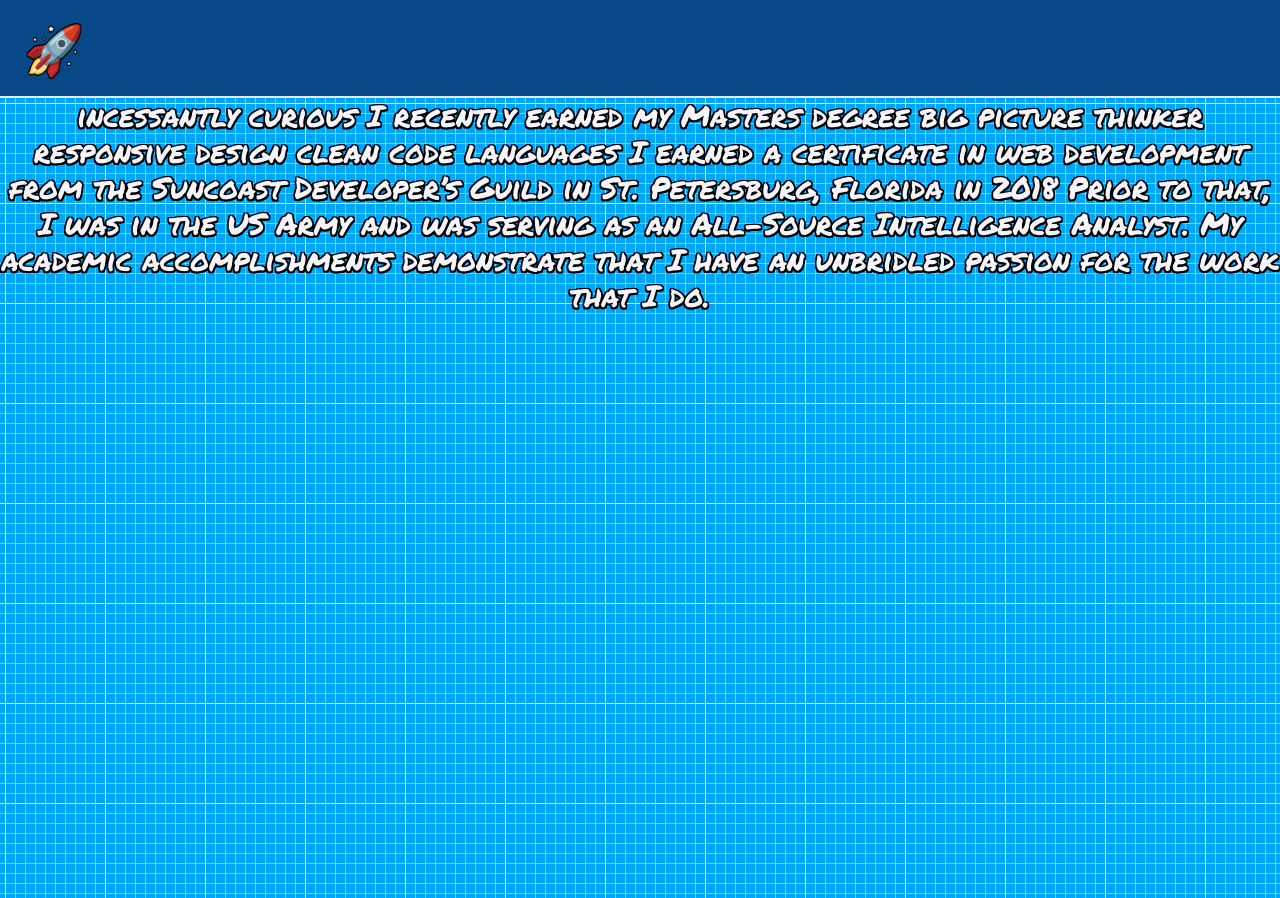
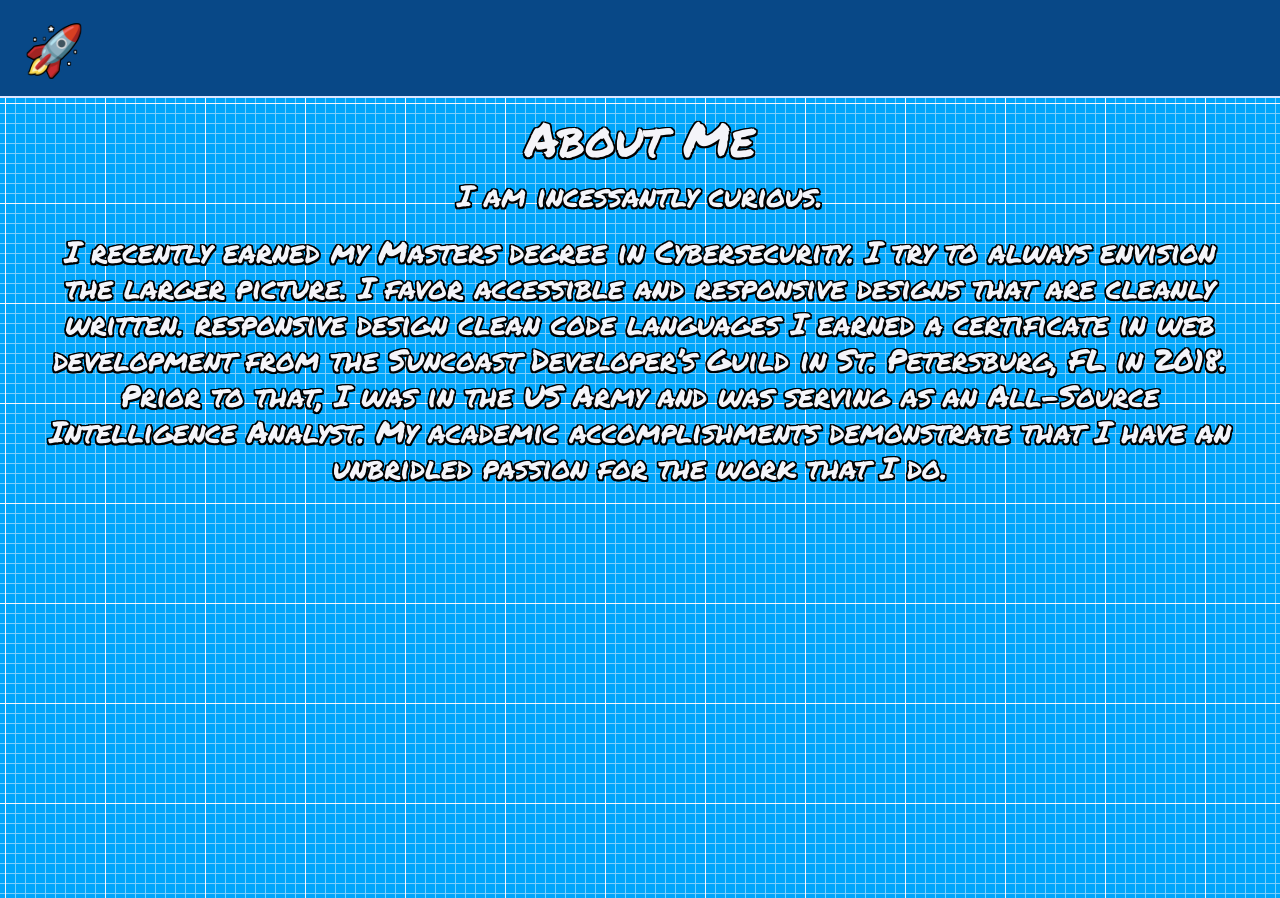
Before and after one commit to leafsicle/update-portfolio, a React (Create React App) app: page /About in a window 1280 px wide. Built offline with nearby package versions, Linux system fonts and the light colour scheme.

Commit message:
making bio human-readable

```diff
--- a/src/App.js
+++ b/src/App.js
@@ -5,16 +5,23 @@ import image from './self.jpg'
 function App() {
   return (
     <div className='body bg-secondary contrast text-white lg:text-3xl text-2xl font-sans'>
-      <main className='object-center'>
+      <main className='mb-5'>
         <img
           src={image}
           alt='Image of Me. Matt Cooke.'
+          title='Did you come here looking for something fun after being trained for over a decade by XKCD? 🥚'
           className='w-1/5 pt-5 mx-auto rounded-full'
         />
       </main>
-      <aside className='text-active hover:text-white'>
-        Currently living in Baltimore Maryland
-      </aside>
+      <section className='text-active hover:text-red  mb-5'>
+        <a
+          target='_blank'
+          rel='noopener'
+          href='https://goo.gl/maps/HRPNGhGiPNufj7zA6'
+          alt='link to google map of Baltimore, MD'>
+          Currently living in Baltimore Maryland
+        </a>
+      </section>
 
       <Contact />
     </div>
--- a/src/comps/About.jsx
+++ b/src/comps/About.jsx
@@ -2,19 +2,20 @@ import React from 'react'
 
 const About = () => {
   return (
-    <div className='body bg-secondary contrast text-white lg:text-3xl text-xl font-sans'>
-      <main className=' '>
-        <p className='mb-4'>
-          incessantly curious I recently earned my Masters degree big picture
-          thinker responsive design clean code languages I earned a certificate
-          in web development from the Suncoast Developer’s Guild in St.
-          Petersburg, Florida in 2018 Prior to that, I was in the US Army and
-          was serving as an All-Source Intelligence Analyst. My academic
-          accomplishments demonstrate that I have an unbridled passion for the
-          work that I do.
-        </p>
-      </main>
-    </div>
+    <main className='body bg-secondary contrast text-white lg:text-3xl text-xl font-sans'>
+      <h5 className='pt-4 text-5xl'>About Me</h5>
+      <h3 className='pt-4 text-3xl'>I am incessantly curious.</h3>
+      <p className='mt-5 mx-9 hover:bg-black hover:rounded-2xl'>
+        I recently earned my Masters degree in Cybersecurity. I try to always
+        envision the larger picture. I favor accessible and responsive designs
+        that are cleanly written. responsive design clean code languages I
+        earned a certificate in web development from the Suncoast Developer’s
+        Guild in St. Petersburg, FL in 2018. Prior to that, I was in the US Army
+        and was serving as an All-Source Intelligence Analyst. My academic
+        accomplishments demonstrate that I have an unbridled passion for the
+        work that I do.
+      </p>
+    </main>
   )
 }
 
```
